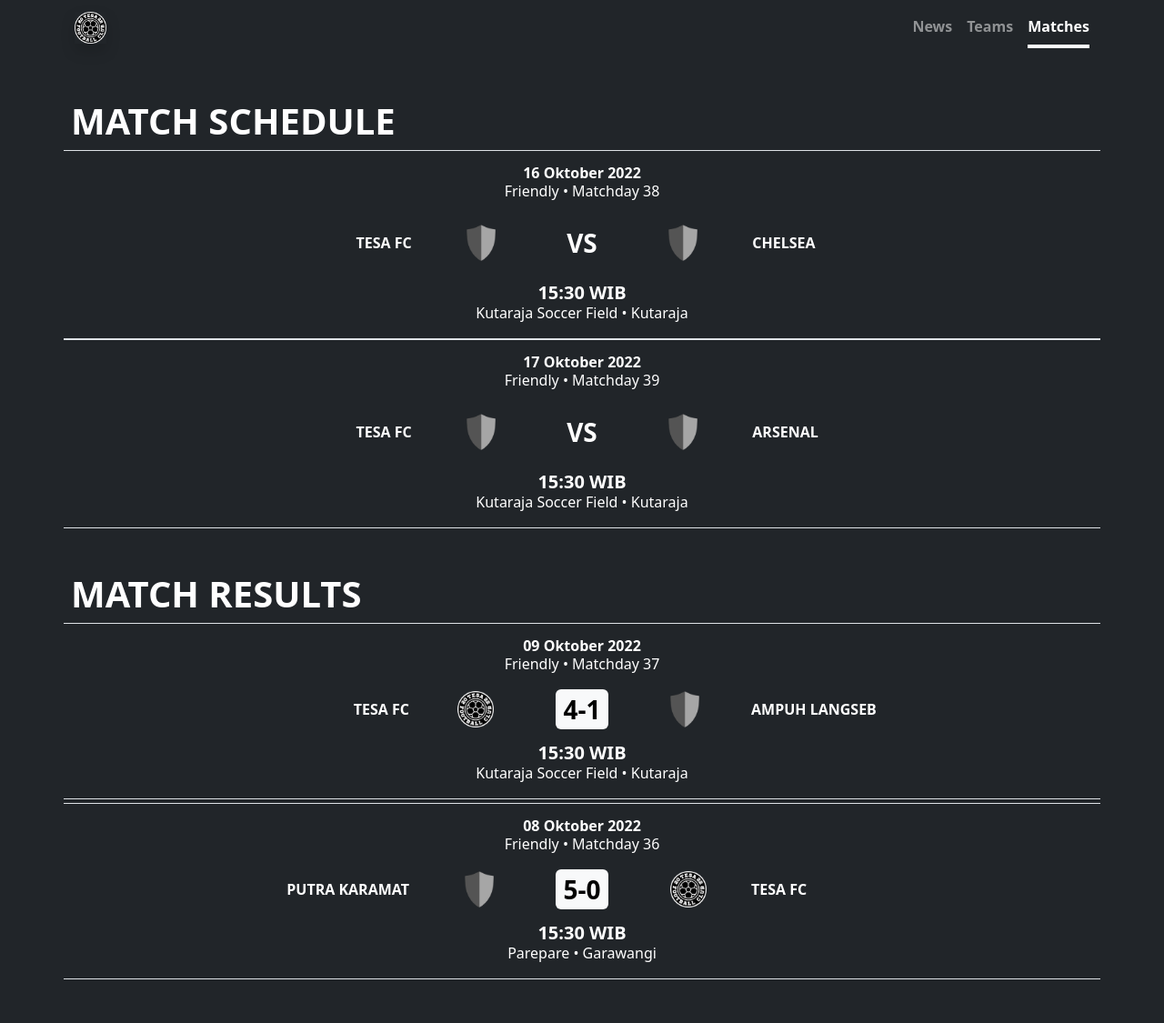
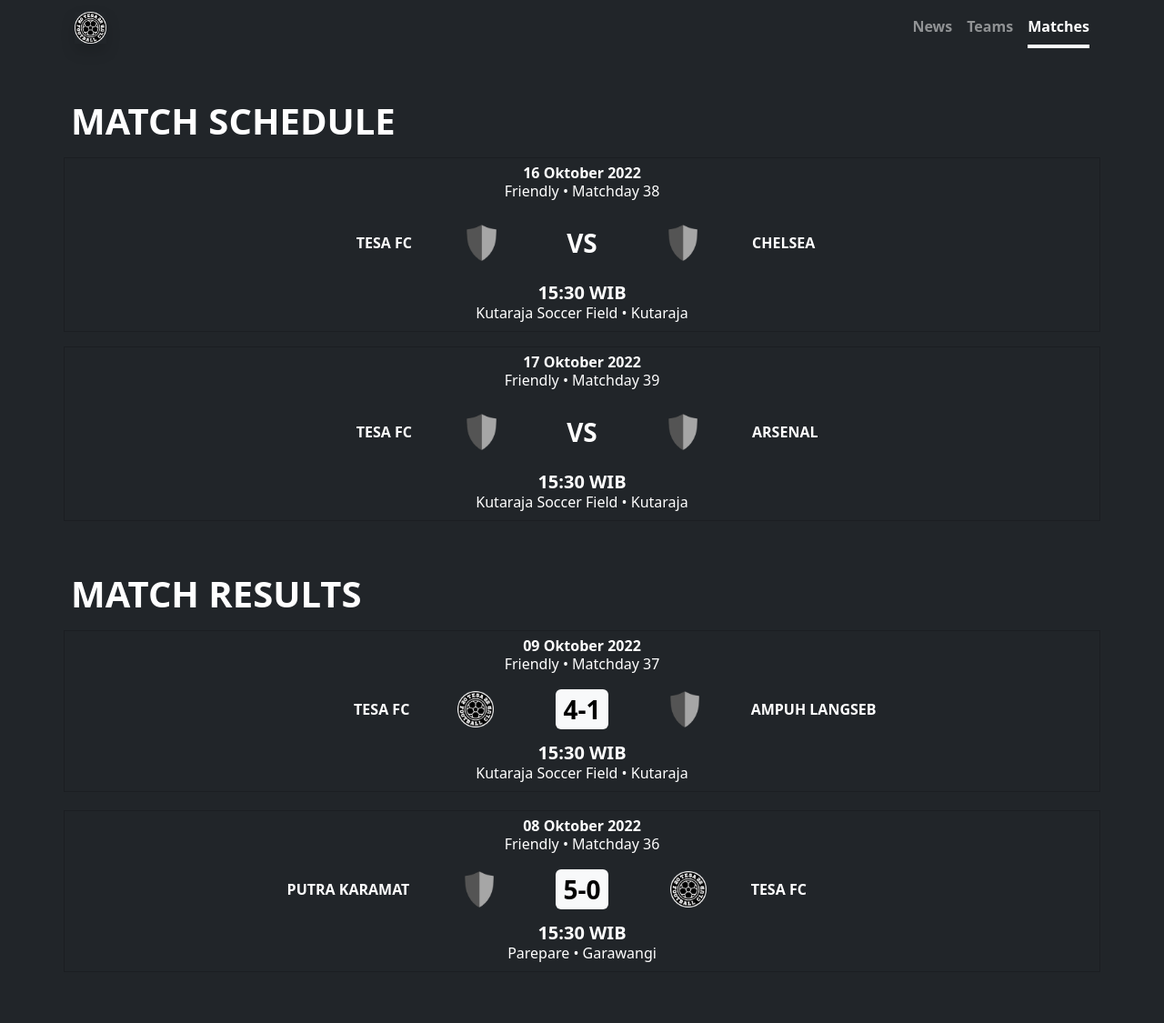
Before and after one commit to tesafc/tesafc.github.io, a Jekyll site: the page built from matches.html, in a window 1280 px wide. Shown: the whole page at 91% size. Built offline with Jekyll 4.4.1, drawn with Linux system fonts in a browser that asks for light colours.

Commit message:
Update matches.html

```diff
--- a/matches.html
+++ b/matches.html
@@ -10,7 +10,7 @@
     <div class="row row-cols-1 g-0">
       {% for match in schedules %}
       <div class="col">
-        <div class="card text-bg-dark border-0 border-top border-bottom rounded-0 px-0 py-2">
+        <div class="card text-bg-dark rounded-0 px-0 my-2">
           <div class="card-header bg-transparent border-0">
             <p class="card-text text-center text-capitalize fw-bolder mb-0 lh-1">{{ match.time }}</p>
             <p class="card-text text-center text-capitalize text-uppercase mb-0">{{ match.competition }} • {{ match.matchday }}</p>
@@ -50,7 +50,7 @@
     <div class="row row-cols-1 g-1">
       {% for match in results reversed %}
       <div class="col">
-        <div class="card text-bg-dark border-0 border-top border-bottom rounded-0 px-0 py-2">
+        <div class="card text-bg-dark rounded-0 px-0 my-2">
           <div class="card-header bg-transparent border-0">
             <p class="card-text text-center text-capitalize fw-bolder mb-0 lh-1">{{ match.time }}</p>
             <p class="card-text text-center text-capitalize text-uppercase mb-0">{{ match.competition }} • {{ match.matchday }}</p>
```
